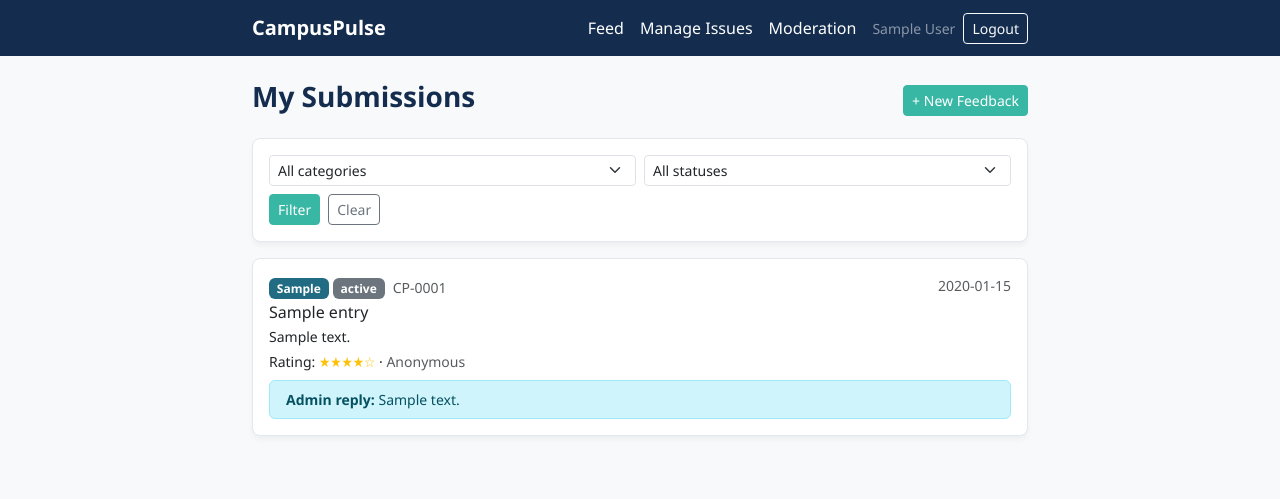
After one commit to Rohma-Aziz/campus-pulse2, a Flask app: page /feedback/mine in a window 1280 px wide. The commit adds this page. Shown: the top 499 px of the page. Run offline with Flask 3, Linux system fonts and the light colour scheme; the visitor is signed in with stand-in values (Sample User, id 1); tables that the repository leaves empty hold one stand-in row (values such as "Sample post"); some libraries are stand-ins or nearby versions.

Commit message:
Add feedback model, routes, my submissions and manage issues

```diff
--- a/app/__init__.py
+++ b/app/__init__.py
@@ -36,10 +36,12 @@ def create_app():
     from app.auth import auth_bp
     from app.feed import feed_bp
     from app.admin import admin_bp
+    from app.feedback import feedback_bp
 
     app.register_blueprint(auth_bp)
     app.register_blueprint(feed_bp)
     app.register_blueprint(admin_bp)
+    app.register_blueprint(feedback_bp)
 
     @app.before_request
     def load_user():
--- /dev/null
+++ b/app/feedback.py
@@ -0,0 +1,139 @@
+from flask import Blueprint, abort, flash, g, redirect, render_template, request, url_for
+from sqlalchemy import func, select
+
+from app import db
+from app.models import DEPARTMENTS, FEEDBACK_CATEGORIES, STATUSES, Feedback
+from app.utils import admin_required, login_required
+
+feedback_bp = Blueprint("feedback", __name__, url_prefix="/feedback")
+
+TITLE_MIN, TITLE_MAX = 3, 150
+DESC_MIN, DESC_MAX = 10, 2000
+NOTE_MAX = 500
+PER_PAGE = 10
+
+
+def pick(value, allowed):
+    """Return value only if it is an allowed choice (protects filters from bad input)."""
+    return value if value in allowed else None
+
+
+# ---------------------------------------------------------------- student side
+@feedback_bp.route("/new", methods=["GET", "POST"])
+@login_required
+def submit():
+    if g.user.is_admin:
+        flash("Students submit feedback. Admins review it here.", "info")
+        return redirect(url_for("feedback.manage"))
+
+    if request.method == "POST":
+        title = (request.form.get("title") or "").strip()
+        description = (request.form.get("description") or "").strip()
+        category = request.form.get("category")
+        rating = request.form.get("rating", type=int)
+
+        error = None
+        if category not in FEEDBACK_CATEGORIES:
+            error = "Please choose a category."
+        elif not TITLE_MIN <= len(title) <= TITLE_MAX:
+            error = f"Title must be {TITLE_MIN} to {TITLE_MAX} characters."
+        elif not DESC_MIN <= len(description) <= DESC_MAX:
+            error = f"Description must be {DESC_MIN} to {DESC_MAX} characters."
+        elif rating is None or not 1 <= rating <= 5:
+            error = "Please give a rating from 1 to 5."
+
+        if error:
+            flash(error, "danger")
+        else:
+            item = Feedback(user_id=g.user.id, category=category, title=title,
+                            description=description, rating=rating,
+                            department=g.user.department,  # taken from profile, not typed again
+                            is_anonymous=bool(request.form.get("anonymous")))
+            db.session.add(item)
+            db.session.commit()
+            return redirect(url_for("feedback.success", feedback_id=item.id))  # redirect stops double submit
+
+    return render_template("feedback_form.html", categories=FEEDBACK_CATEGORIES, form=request.form)
+
+
+@feedback_bp.route("/<int:feedback_id>/success")
+@login_required
+def success(feedback_id):
+    item = db.get_or_404(Feedback, feedback_id)
+    if item.user_id != g.user.id:
+        abort(404)
+    return render_template("feedback_success.html", item=item)
+
+
+@feedback_bp.route("/mine")
+@login_required
+def my_submissions():
+    category = pick(request.args.get("category"), FEEDBACK_CATEGORIES)
+    status = pick(request.args.get("status"), STATUSES)
+    page = request.args.get("page", 1, type=int)
+
+    query = Feedback.query.filter_by(user_id=g.user.id)
+    if category:
+        query = query.filter_by(category=category)
+    if status:
+        query = query.filter_by(status=status)
+    pagination = query.order_by(Feedback.created_at.desc(), Feedback.id.desc()).paginate(
+        page=page, per_page=PER_PAGE, error_out=False)
+
+    return render_template("my_submissions.html", pagination=pagination, items=pagination.items,
+                           category=category, status=status,
+                           categories=FEEDBACK_CATEGORIES, statuses=STATUSES)
+
+
+# ----------------------------------------------------------------- admin side
+@feedback_bp.route("/manage")
+@admin_required
+def manage():
+    category = pick(request.args.get("category"), FEEDBACK_CATEGORIES)
+    status = pick(request.args.get("status"), STATUSES)
+    department = pick(request.args.get("department"), DEPARTMENTS)
+    page = request.args.get("page", 1, type=int)
+
+    query = Feedback.query
+    if category:
+        query = query.filter_by(category=category)
+    if status:
+        query = query.filter_by(status=status)
+    if department:
+        query = query.filter_by(department=department)
+    pagination = query.order_by(Feedback.created_at.desc(), Feedback.id.desc()).paginate(
+        page=page, per_page=PER_PAGE, error_out=False)
+
+    counts = dict(db.session.execute(
+        select(Feedback.status, func.count(Feedback.id)).group_by(Feedback.status)).all())
+
+    return render_template("manage_issues.html", pagination=pagination, items=pagination.items,
+                           category=category, status=status, department=department, counts=counts,
+                           categories=FEEDBACK_CATEGORIES, statuses=STATUSES, departments=DEPARTMENTS)
+
+
+@feedback_bp.post("/<int:feedback_id>/update")
+@admin_required
+def update(feedback_id):
+    item = db.get_or_404(Feedback, feedback_id)
+    status = request.form.get("status")
+    note = (request.form.get("admin_note") or "").strip()
+
+    if status not in STATUSES:
+        flash("Invalid status.", "danger")
+    elif len(note) > NOTE_MAX:
+        flash(f"Reply must be {NOTE_MAX} characters or fewer.", "danger")
+    else:
+        item.status = status
+        item.admin_note = note or None
+        db.session.commit()
+        flash(f"Feedback #{item.id} updated.", "success")
+
+    # Return to the same filters and page the admin was on
+    return redirect(url_for(
+        "feedback.manage",
+        category=pick(request.form.get("category_filter"), FEEDBACK_CATEGORIES),
+        status=pick(request.form.get("status_filter"), STATUSES),
+        department=pick(request.form.get("department_filter"), DEPARTMENTS),
+        page=request.form.get("page", 1, type=int),
+        _anchor=f"item-{item.id}"))
--- a/app/models.py
+++ b/app/models.py
@@ -7,7 +7,8 @@ from app import db
 CATEGORIES = ["Academics", "Hostel", "Wi-Fi", "Canteen", "Library", "Events", "Notices", "General"]
 DEPARTMENTS = ["CSE", "AIDS", "ECE", "EE", "ME", "Civil", "Other"]
 REPORT_REASONS = ["Spam", "Abusive or offensive", "Off-topic", "Other"]
-
+FEEDBACK_CATEGORIES = [c for c in CATEGORIES if c != "Notices"]
+STATUSES = ["Pending", "In Progress", "Resolved"]
 
 def utcnow():
     return datetime.now(timezone.utc)
@@ -98,3 +99,21 @@ class CommentReport(db.Model):
     __table_args__ = (
         db.UniqueConstraint("comment_id", "user_id", name="uq_comment_report_once"),
     )
+
+class Feedback(db.Model):
+    """Structured feedback (rating + status). This is the table the analytics page reads."""
+    __tablename__ = "feedback_entries"
+    id = db.Column(db.Integer, primary_key=True)
+    user_id = db.Column(db.Integer, db.ForeignKey("users.id"), nullable=False, index=True)
+    category = db.Column(db.String(50), nullable=False, index=True)
+    title = db.Column(db.String(150), nullable=False)
+    description = db.Column(db.Text, nullable=False)
+    rating = db.Column(db.Integer, nullable=False)                 # 1 to 5
+    department = db.Column(db.String(50), index=True)              # copied from the user's profile
+    is_anonymous = db.Column(db.Boolean, nullable=False, default=False)
+    status = db.Column(db.String(20), nullable=False, default="Pending", index=True)
+    admin_note = db.Column(db.Text)                                # admin's reply to the student
+    created_at = db.Column(db.DateTime, default=utcnow, index=True)
+    updated_at = db.Column(db.DateTime, default=utcnow, onupdate=utcnow)
+
+    user = db.relationship("User", backref="feedback_items")
--- /dev/null
+++ b/app/templates/_macros.html
@@ -0,0 +1,19 @@
+{% macro status_badge(status) %}
+<span class="badge {{ {'Pending': 'bg-warning text-dark', 'In Progress': 'bg-info text-dark', 'Resolved': 'bg-success'}.get(status, 'bg-secondary') }}">{{ status }}</span>
+{% endmacro %}
+
+{% macro stars(rating) %}<span class="text-warning" title="{{ rating }} out of 5">{{ '★' * rating }}{{ '☆' * (5 - rating) }}</span>{% endmacro %}
+
+{% macro pager(pagination, endpoint) %}
+{% if pagination.pages > 1 %}
+<nav class="d-flex justify-content-between align-items-center mt-3">
+    {% if pagination.has_prev %}
+    <a class="btn btn-sm btn-outline-primary" href="{{ url_for(endpoint, page=pagination.prev_num, **kwargs) }}">&laquo; Newer</a>
+    {% else %}<span></span>{% endif %}
+    <span class="small text-muted">Page {{ pagination.page }} of {{ pagination.pages }}</span>
+    {% if pagination.has_next %}
+    <a class="btn btn-sm btn-outline-primary" href="{{ url_for(endpoint, page=pagination.next_num, **kwargs) }}">Older &raquo;</a>
+    {% else %}<span></span>{% endif %}
+</nav>
+{% endif %}
+{% endmacro %}
--- a/app/templates/base.html
+++ b/app/templates/base.html
@@ -72,7 +72,11 @@
             {% if current_user %}
                 <li class="nav-item"><a class="nav-link" href="{{ url_for('feed.view_feed') }}">Feed</a></li>
                 {% if current_user.is_admin %}
+                <li class="nav-item"><a class="nav-link" href="{{ url_for('feedback.manage') }}">Manage Issues</a></li>
                 <li class="nav-item"><a class="nav-link" href="{{ url_for('admin.moderation') }}">Moderation</a></li>
+                {% else %}
+                <li class="nav-item"><a class="nav-link" href="{{ url_for('feedback.submit') }}">Submit Feedback</a></li>
+                <li class="nav-item"><a class="nav-link" href="{{ url_for('feedback.my_submissions') }}">My Submissions</a></li>
                 {% endif %}
                 <li class="nav-item text-white-50 small mx-2">{{ current_user.name }}</li>
                 <li class="nav-item">
--- /dev/null
+++ b/app/templates/my_submissions.html
@@ -0,0 +1,55 @@
+{% extends "base.html" %}
+{% from "_macros.html" import status_badge, stars, pager %}
+{% block title %}My Submissions - CampusPulse{% endblock %}
+{% block content %}
+<div class="d-flex justify-content-between align-items-center mb-3">
+    <h3 style="color: var(--primary-dark); font-weight: 700;">My Submissions</h3>
+    <a class="btn btn-primary btn-sm" href="{{ url_for('feedback.submit') }}">+ New Feedback</a>
+</div>
+
+<form method="GET" class="card p-3 mb-3">
+    <div class="row g-2">
+        <div class="col-6">
+            <select name="category" class="form-select form-select-sm">
+                <option value="">All categories</option>
+                {% for c in categories %}<option {{ 'selected' if category == c }}>{{ c }}</option>{% endfor %}
+            </select>
+        </div>
+        <div class="col-6">
+            <select name="status" class="form-select form-select-sm">
+                <option value="">All statuses</option>
+                {% for s in statuses %}<option {{ 'selected' if status == s }}>{{ s }}</option>{% endfor %}
+            </select>
+        </div>
+        <div class="col-12 d-flex gap-2">
+            <button class="btn btn-sm btn-primary">Filter</button>
+            <a class="btn btn-sm btn-outline-secondary" href="{{ url_for('feedback.my_submissions') }}">Clear</a>
+        </div>
+    </div>
+</form>
+
+{% for item in items %}
+<div class="card p-3 mb-3">
+    <div class="d-flex justify-content-between align-items-start mb-1">
+        <div>
+            <span class="badge badge-category">{{ item.category }}</span>
+            {{ status_badge(item.status) }}
+            <span class="small text-muted ms-1">CP-{{ '%04d'|format(item.id) }}</span>
+        </div>
+        <small class="text-muted">{{ item.created_at.strftime('%Y-%m-%d') }}</small>
+    </div>
+    <h6 class="mb-1">{{ item.title }}</h6>
+    <p class="small mb-1" style="white-space: pre-wrap;">{{ item.description }}</p>
+    <div class="small">Rating: {{ stars(item.rating) }}{% if item.is_anonymous %} &middot; <span class="text-muted">Anonymous</span>{% endif %}</div>
+    {% if item.admin_note %}
+    <div class="alert alert-info py-2 px-3 mt-2 mb-0 small"><strong>Admin reply:</strong> {{ item.admin_note }}</div>
+    {% endif %}
+</div>
+{% else %}
+<div class="card p-4 text-center text-muted">
+    {% if category or status %}No submissions match these filters.{% else %}You haven't submitted any feedback yet.{% endif %}
+</div>
+{% endfor %}
+
+{{ pager(pagination, 'feed.my_submissions', category=category, status=status) }}
+{% endblock %}
```
Also changed, not shown: app/templates/feedback_form.html (added, +39 -0 lines), app/templates/feedback_success.html (added, +20 -0 lines), app/templates/manage_issues.html (added, +85 -0 lines).
